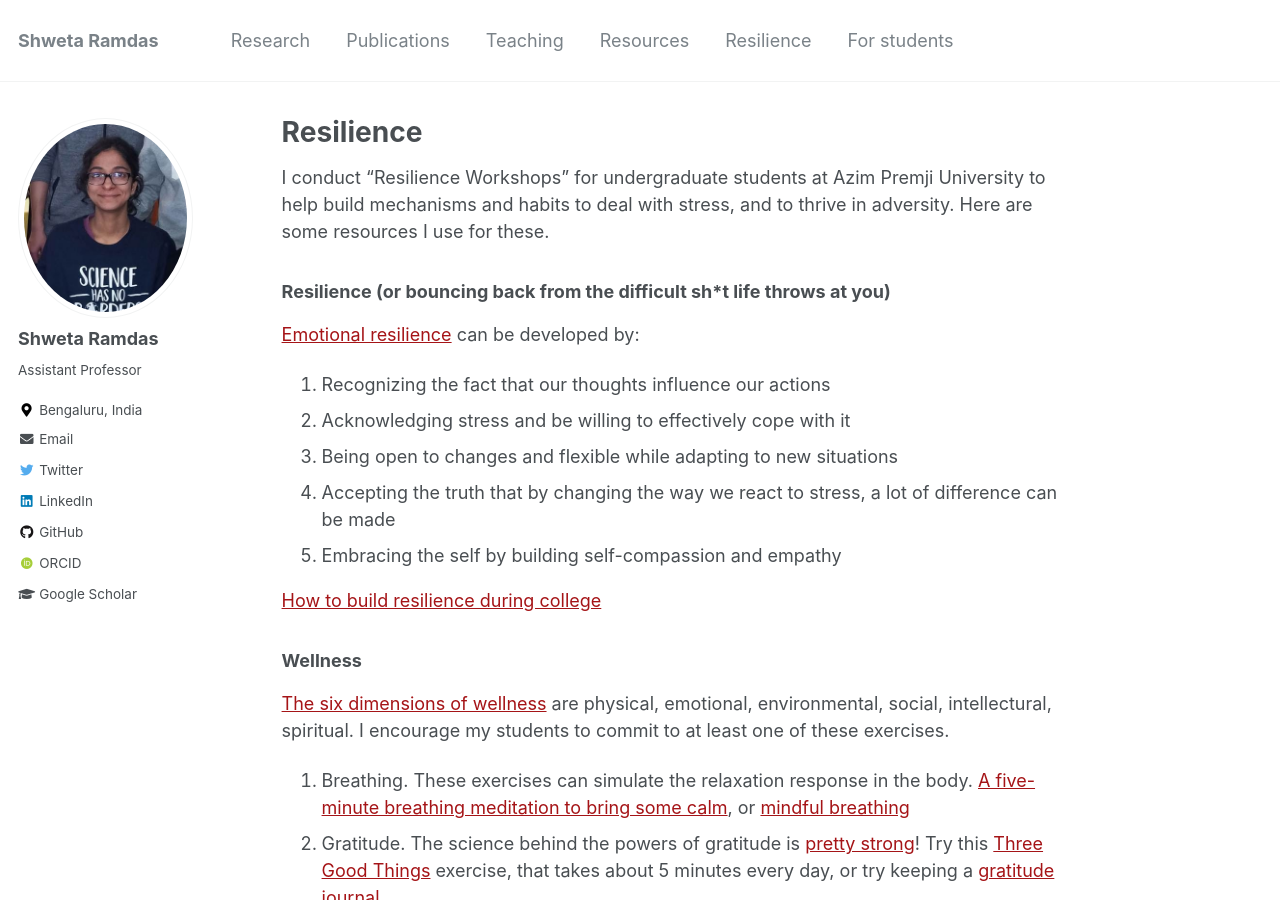
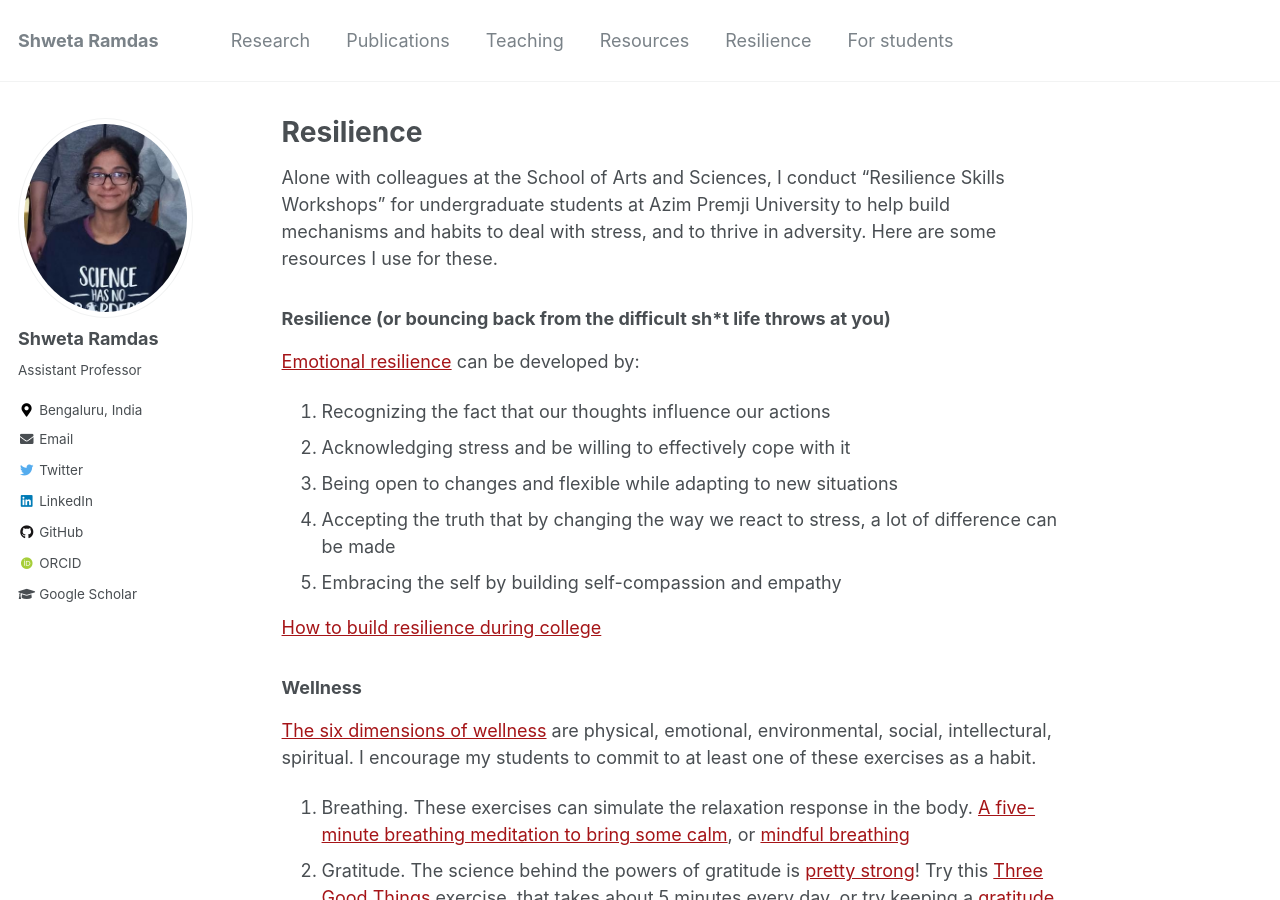
Before and after one commit to shwetaramdas/shwetaramdas.github.io, a Jekyll site: the page built from _pages/resilience.md, in a window 1280 px wide and 900 px high. Built offline with Jekyll 4.4.1, drawn with Linux system fonts in a browser that asks for light colours; some web fonts are replaced.

Commit message:
Update resilience.md

```diff
--- a/_pages/resilience.md
+++ b/_pages/resilience.md
@@ -5,7 +5,7 @@ permalink: /resilience/
 author_profile: true
 
 ---
-I conduct "Resilience Workshops" for undergraduate students at Azim Premji University to help build mechanisms and habits to deal with stress, and to thrive in adversity. Here are some resources I use for these.
+Alone with colleagues at the School of Arts and Sciences, I conduct "Resilience Skills Workshops" for undergraduate students at Azim Premji University to help build mechanisms and habits to deal with stress, and to thrive in adversity. Here are some resources I use for these.
 
 ### Resilience (or bouncing back from the difficult sh\*t life throws at you)
 [Emotional resilience](https://positivepsychology.com/emotional-resilience/) can be developed by:
@@ -19,11 +19,12 @@ I conduct "Resilience Workshops" for undergraduate students at Azim Premji Unive
 
 
 ### Wellness
-[The six dimensions of wellness](https://www.ymcasf.org/about/blog/six-dimensions-wellness) are physical, emotional, environmental, social, intellectural, spiritual. I encourage my students to commit to at least one of these exercises.
+[The six dimensions of wellness](https://www.ymcasf.org/about/blog/six-dimensions-wellness) are physical, emotional, environmental, social, intellectural, spiritual. I encourage my students to commit to at least one of these exercises as a habit.
 1. Breathing. These exercises can simulate the relaxation response in the body. [A five-minute breathing meditation to bring some calm](https://www.youtube.com/watch?v=94Dh8TbctwY), or [mindful breathing](https://ggia.berkeley.edu/practice/mindful_breathing)
 2. Gratitude. The science behind the powers of gratitude is [pretty strong](https://greatergood.berkeley.edu/article/item/how_gratitude_changes_you_and_your_brain)! Try this [Three Good Things](https://ggia.berkeley.edu/practice/three-good-things) exercise, that takes about 5 minutes every day, or try keeping a [gratitude journal](https://ggia.berkeley.edu/practice/gratitude_journal)
 3. Self-compassion. Give yourself a [self-compassion break](https://ggia.berkeley.edu/practice/self_compassion_break) a few times a week.
 
+
 ### Cognitive Skills
 1. How we respond to adversity depends on a set of underlying beliefs that we don't recognize. Some of these are called [cognitive distortions]('https://www.verywellmind.com/ten-cognitive-distortions-identified-in-cbt-22412'). Recognizing these thought patterns can help us respond to situations more intentionally.
 2. The ABCD model. Adversity-Beliefs-Consequences-Disputation. (https://www.bjclearn.org/resiliency/PDFs/044109.pdf). These worksheets help us respond to stressful situations rationally not emotionally.
```
